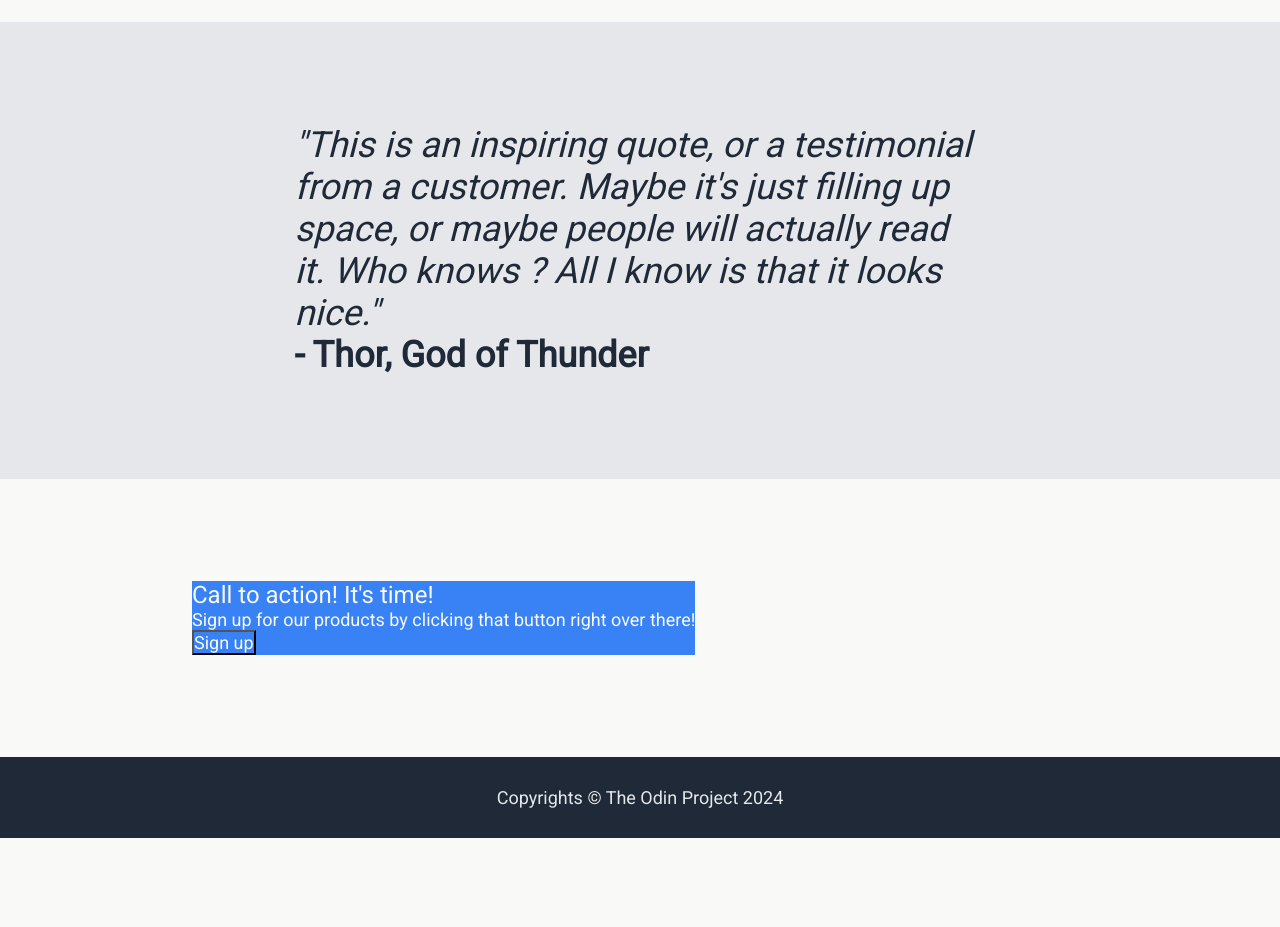
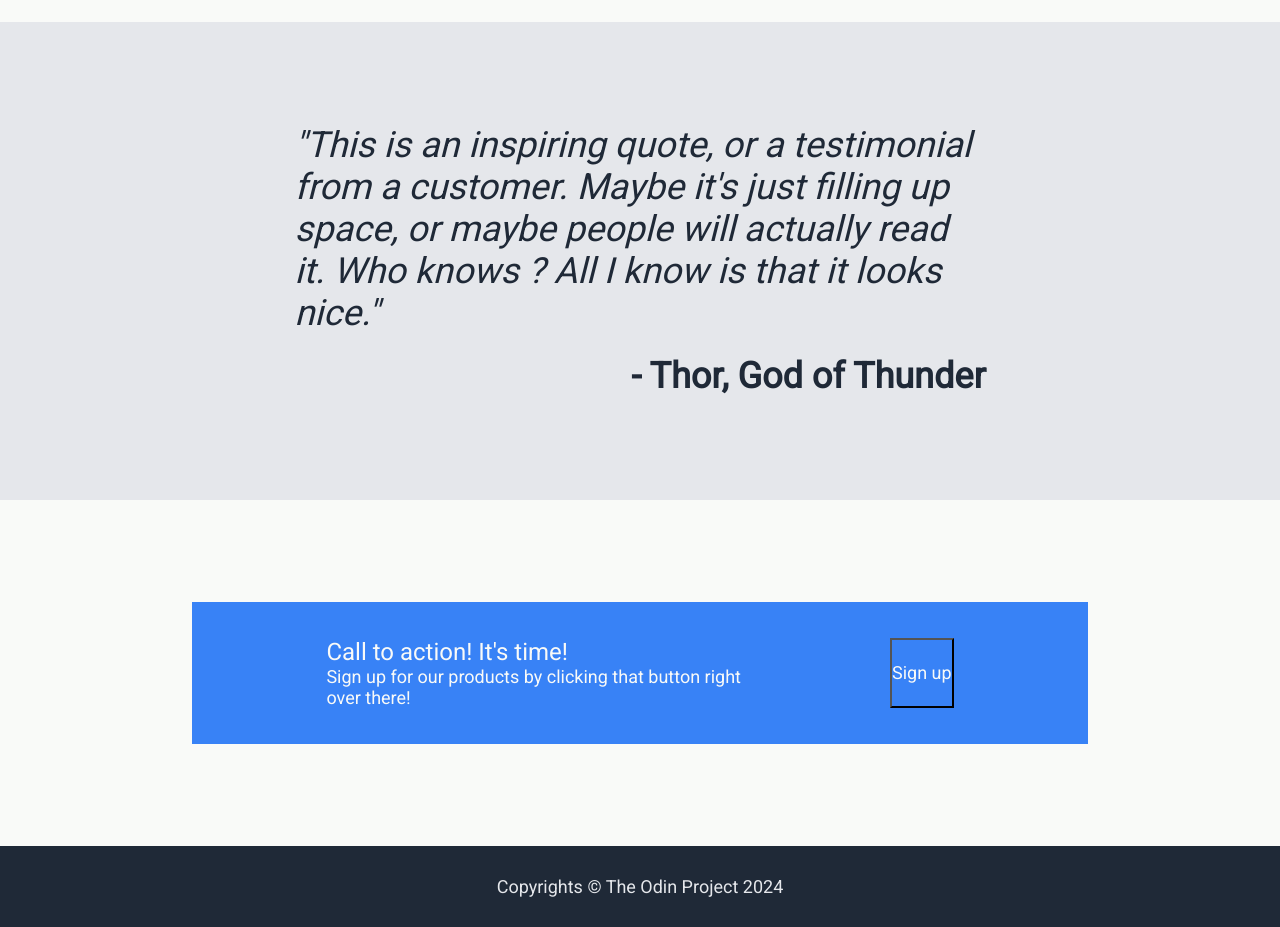
Before and after one commit to Oh-HelloFriend/css-n-flex-2, a plain HTML site: page index.html in a window 1280 px wide. Shown: the part 1220-2147 px from the top of the page. Before the commit the page ends 2058 px from the top, so only its background shows below. Drawn offline with Linux system fonts and the light colour scheme.

Commit message:
present CSS code more clearly

```diff
--- a/index.html
+++ b/index.html
@@ -30,31 +30,69 @@
     <div class="flex bigpadding smallpaddingupdown flexthree flex column">
         <div><strong class="black bolder thirtysix flex justifycenter">Some random information.</strong></div>
         <div class="smallpaddingupdown flex wrap flexone gap aligncontent aligncenter justifycenter">
-            <div class="boxaroundsquare"><figure class="square"></figure><figcaption class="textcenter">This is some subtext under an illustration or image</figcaption></div>
-            <div class="boxaroundsquare"><figure class="square"></figure><figcaption class="textcenter">This is some subtext under an illustration or image</figcaption></div>
-            <div class="boxaroundsquare"><figure class="square"></figure><figcaption class="textcenter">This is some subtext under an illustration or image</figcaption></div>
-            <div class="boxaroundsquare"><figure class="square"></figure><figcaption class="textcenter">This is some subtext under an illustration or image</figcaption></div>
+            <div class="boxaroundsquare">
+                <figure class="square">
+                </figure>
+                <figcaption class="textcenter">
+                    This is some subtext under an illustration or image
+                </figcaption>
+            </div>
+            <div class="boxaroundsquare">
+                <figure class="square">
+                </figure>
+                <figcaption class="textcenter">
+                    This is some subtext under an illustration or image
+                </figcaption>
+            </div>
+            <div class="boxaroundsquare">
+                <figure class="square">
+                </figure>
+                <figcaption class="textcenter">
+                    This is some subtext under an illustration or image
+                </figcaption>
+            </div>
+            <div class="boxaroundsquare">
+                <figure class="square">
+                </figure>
+                <figcaption class="textcenter">
+                    This is some subtext under an illustration or image
+                </figcaption>
+            </div>
         </div>
     </div>
 <!--Part 4-->
     <div class="graybg flex bigpadding paddingupdown flexthree">
-        <div class="graybg"><em class="black thirtysix graybg">"This is an inspiring quote, or a testimonial from a customer. Maybe it's just filling up space, or maybe people will actually read it. Who knows ? All I know is that it looks nice."</em><br><strong class="thirtysix black bolder graybg">- Thor, God of Thunder</strong></div>
+        <div class="graybg flex column gap">
+            <em class="black thirtysix graybg">
+                "This is an inspiring quote, or a testimonial from a customer. Maybe it's just filling up space, or maybe people will actually read it. Who knows ? All I know is that it looks nice."
+            </em>
+            <br>
+            <strong class="thirtysix black bolder graybg flex justifyright">
+                - Thor, God of Thunder
+            </strong>
+        </div>
     </div>
 <!--Part 5-->
     <div class="flex smallpadding paddingupdown flexthree">
-        <div class="bluebg">
-            <div class="bluebg">
-                <div class="white twentyfour bluebg">Call to action! It's time!</div>
-                <div class="white bluebg">Sign up for our products by clicking that button right over there!</div>
+        <div class="bluebg flex smallpadding smallpaddingupdown flexone">
+            <div class="bluebg flex column gap justifybetween flextwo">
+                <div class="white twentyfour bluebg extrabold">Call to action! It's time!
+                </div>
+                <div class="white bluebg">Sign up for our products by clicking that button right over there!
+                </div>
             </div>
-            <div class="bluebg">
-                <button class="bluebg white bolder">Sign up</button>
+            <div class="bluebg flex flexone justifyright">
+                <button class="bluebg white bolder">Sign up
+                </button>
             </div>
         </div>
     </div>
 <!--Part 6-->
     <div class="darkbluebg flex smapadding justifycenter aligncenter littlebar flexone">
-        <div class="gray darkbluebg">Copyrights <span class="gray darkbluebg">&#169</span> The Odin Project 2024</div>
+        <div class="gray darkbluebg">Copyrights
+            <span class="gray darkbluebg">&#169
+            </span> The Odin Project 2024
+        </div>
     </div>
 </body>
 </html>
--- a/styles.css
+++ b/styles.css
@@ -20,6 +20,7 @@ body{
     display: flex;
     flex-direction: column;
 }
+/* BG colors */
 .darkbluebg{
     background-color: #1F2937;
 }
@@ -29,6 +30,7 @@ body{
 .graybg{
     background-color: #E5E7EB;
 }
+/* Fonts */
 .white{
     color: #F9FAF8;
 }
@@ -50,17 +52,9 @@ body{
 .extrabold{
     font: bolder;
 }
-.square{
-    height: 200px;
-    width: 200px;
-    border: solid 4px #3882F6;
-    border-radius: 25px;
-}
-.boxaroundsquare{
-    width: 200px;
-}
+/* Flex */
 .flex{
-    display: flex;
+display: flex;
 }
 .column{
     flex-direction: column;
@@ -68,32 +62,16 @@ body{
 .flexone{
     flex: 1;
 }
+.flextwo{
+    flex: 2;
+}
 .flexthree{
     flex: 3;
 }
 .wrap{
     flex-wrap: wrap;
 }
-.logo{
-    width: 300px;
-    height: auto;
-}
-.smallpadding{
-    padding-left: 15%;
-    padding-right: 15%;
-}
-.bigpadding{
-    padding-left: 23%;
-    padding-right: 23%;
-}
-.paddingupdown{
-    padding-top: 8%;
-    padding-bottom: 8%;
-}
-.smallpaddingupdown{
-    padding-top: 4%;
-    padding-bottom: 4%;
-}
+/* Justify and align */
 .justifycenter{
     justify-content: center;
 }
@@ -112,6 +90,40 @@ body{
 .aligncontent{
     align-content: center;
 }
+.textcenter{
+    text-align: center;
+}
+/* Padding */
+.smallpadding{
+    padding-left: 15%;
+    padding-right: 15%;
+}
+.bigpadding{
+    padding-left: 23%;
+    padding-right: 23%;
+}
+.paddingupdown{
+    padding-top: 8%;
+    padding-bottom: 8%;
+}
+.smallpaddingupdown{
+    padding-top: 4%;
+    padding-bottom: 4%;
+}
+
+.square{
+    height: 200px;
+    width: 200px;
+    border: solid 4px #3882F6;
+    border-radius: 25px;
+}
+.boxaroundsquare{
+    width: 200px;
+}
+.logo{
+    width: 300px;
+    height: auto;
+}
 .littlebar{
     padding-top: 30px;
     padding-bottom: 30px;
@@ -120,6 +132,3 @@ body{
 .gap{
     gap: 5%;
 }
-.textcenter{
-    text-align: center;
-}
```
